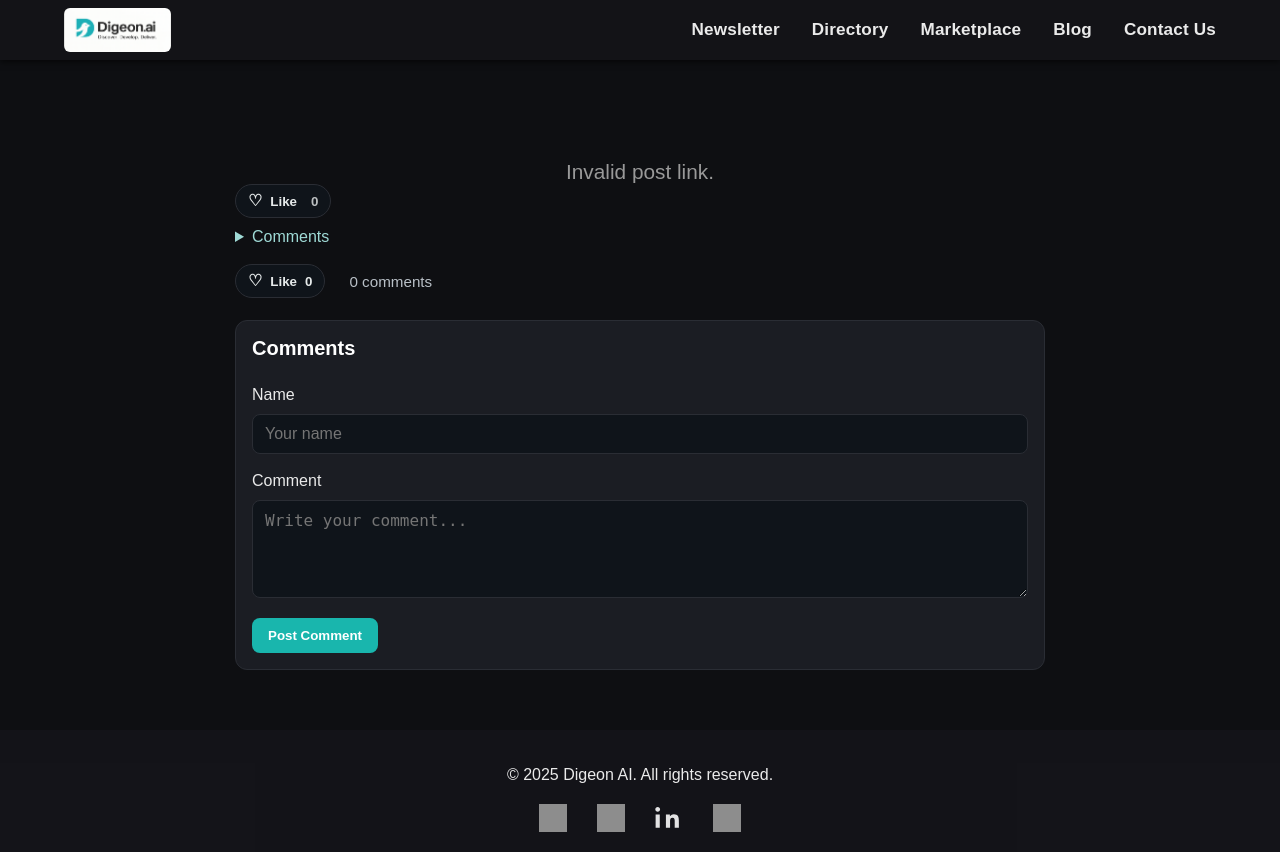
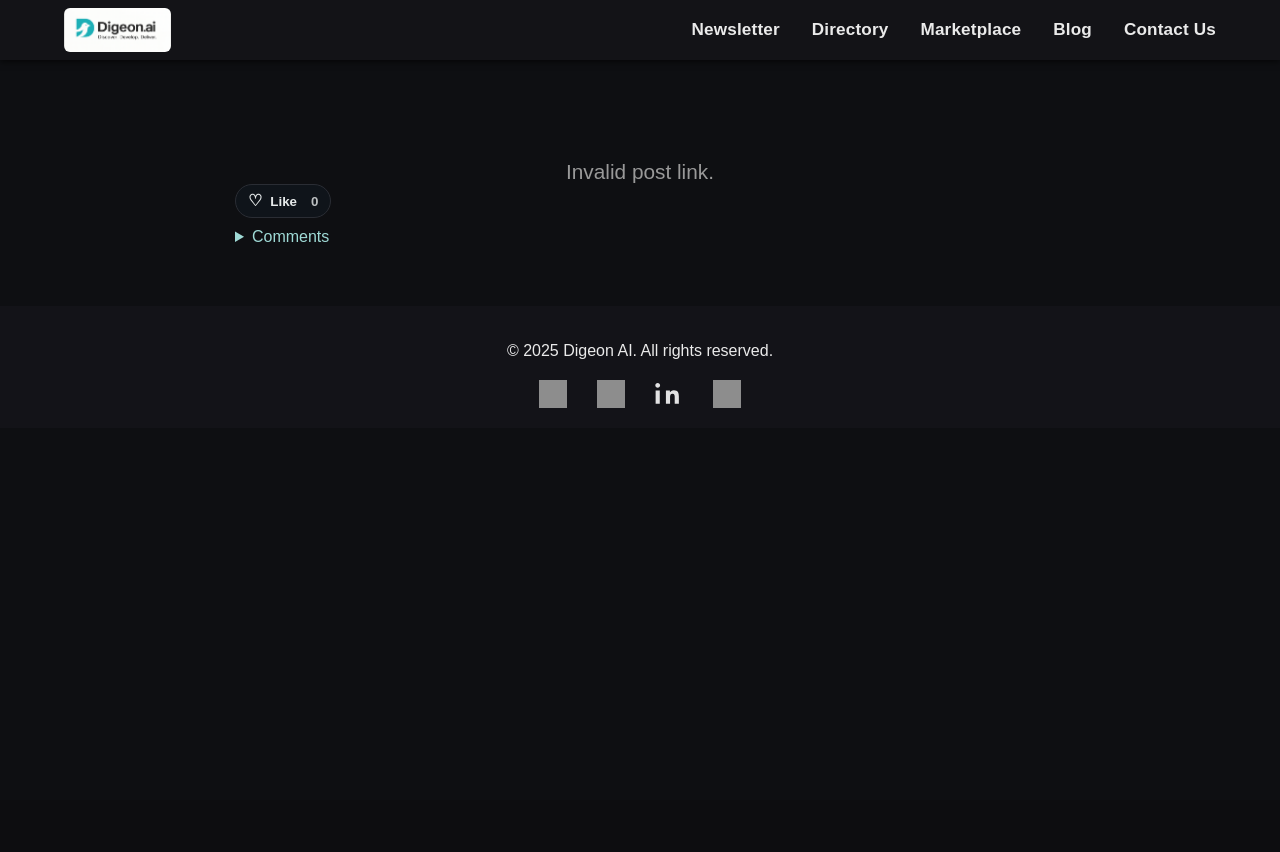
Before and after one commit to RajD2004/digeon, a Flask app: page /post in a window 1280 px wide. After the commit the page ends 408 px from the top, so only its background shows below. Run offline with Flask 3, Linux system fonts and the light colour scheme; the visitor is signed in with stand-in values (Sample User, id 1); grey boxes are pictures that could not be loaded.

Commit message:
Fix3 blog like and comment

```diff
--- a/app.py
+++ b/app.py
@@ -723,6 +723,7 @@
     return render_template("post.html")
 
 
+
 @app.route("/newsletter-create")
 def newsletter_create_page():
 
--- a/templates/post.html
+++ b/templates/post.html
@@ -39,30 +39,11 @@
     </div>
 
     <!-- Post interactions (Like + comment count) -->
-    <div class="post-actions" style="margin-top:18px;">
-      <button id="like-btn" class="like-btn" type="button" aria-pressed="false">
-        <span class="heart">♡</span>
-        <span id="like-text">Like</span>
-        <span id="like-count" class="count">0</span>
-      </button>
-      <span id="comment-count" class="comment-count" style="margin-left:12px;">0 comments</span>
+    <div id="post-container"></div>
+
+    <div class="blog-card" id="post-social" data-post-id="">
+      <div class="blog-card-footer"></div>
     </div>
-
-    <!-- Comments -->
-    <section class="comments-section" aria-labelledby="comments-title" style="margin-top:22px;">
-      <h2 id="comments-title">Comments</h2>
-      <div id="comments-list" class="comments-list"></div>
-
-      <form id="comment-form" class="comment-form" autocomplete="off" style="margin-top:14px;">
-        <label for="comment-name">Name</label>
-        <input type="text" id="comment-name" required placeholder="Your name">
-
-        <label for="comment-text" style="margin-top:8px;">Comment</label>
-        <textarea id="comment-text" rows="4" required placeholder="Write your comment..."></textarea>
-
-        <button type="submit" style="margin-top:10px;">Post Comment</button>
-      </form>
-    </section>
   </main>
 
   <!-- FOOTER -->
@@ -88,9 +69,8 @@
 
   <!-- External JS -->
   <script src="{{ url_for('static', filename='js/post.js') }}"></script>
-  <script src="{{ url_for('static', filename='js/blog-likes.js') }}?v=2"></script>
+  <script src="{{ url_for('static', filename='js/blog-likes.js') }}?v=3"></script>
   <script>
-    // Set the blog id from the URL (?id=123) onto the hook, then initialize
     const id = new URLSearchParams(location.search).get('id');
     document.getElementById('post-social').setAttribute('data-post-id', id);
     if (window.initLikesAndComments) window.initLikesAndComments();
```
